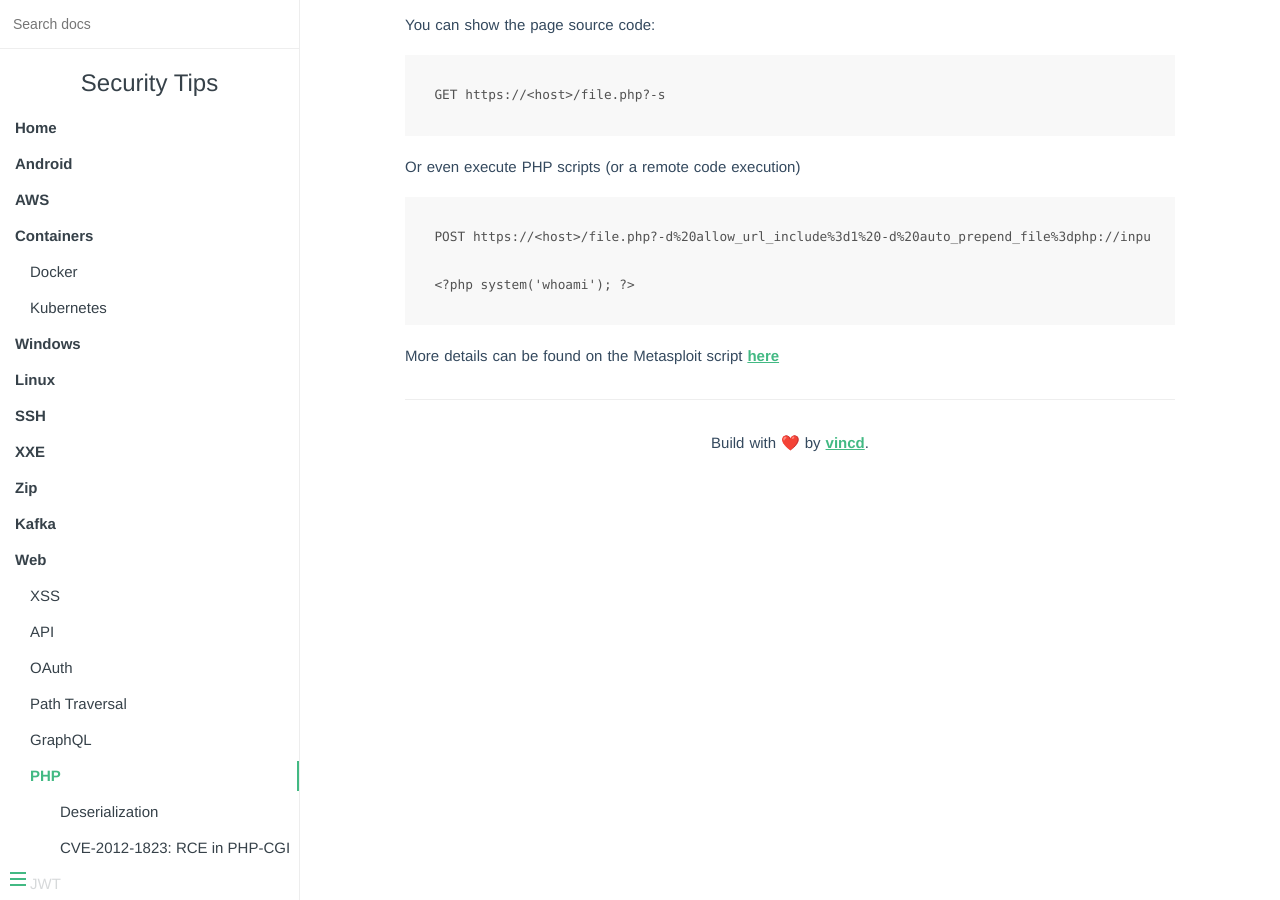
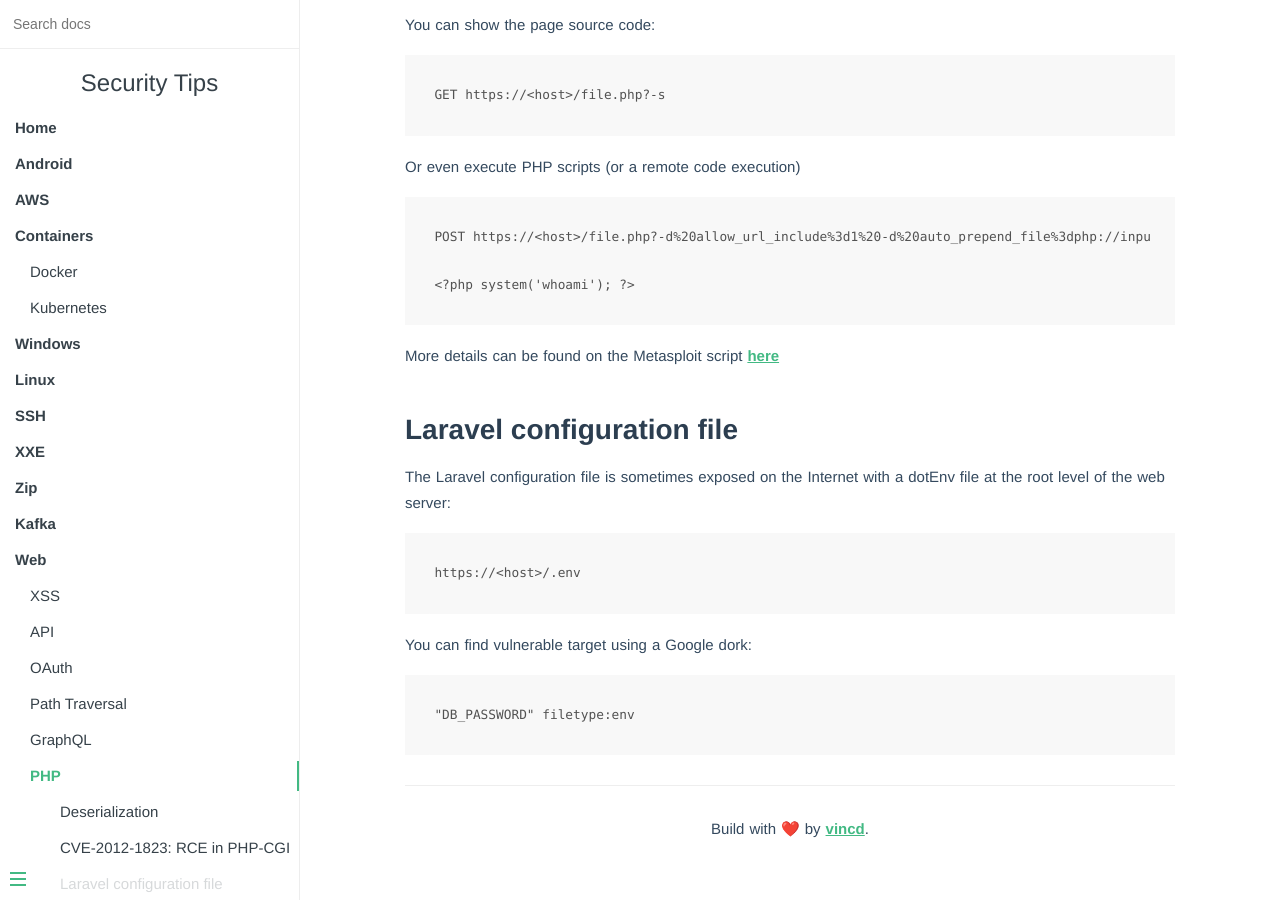
Before and after one commit to vincd/security-tips, an MkDocs documentation site: the page built from docs/php.md, in a window 1280 px wide and 900 px high, scrolled down 1643 px. Built offline with MkDocs 1.6.1, drawn with Linux system fonts in a browser that asks for light colours.

Commit message:
Add Laravel .env file tips

````diff
--- a/docs/php.md
+++ b/docs/php.md
@@ -76,3 +76,20 @@ POST https://<host>/file.php?-d%20allow_url_include%3d1%20-d%20auto_prepend_file
 ```
 
 More details can be found on the Metasploit script [here](https://github.com/rapid7/metasploit-framework/blob/master/modules/exploits/multi/http/php_cgi_arg_injection.rb)
+
+
+
+## Laravel configuration file
+
+The Laravel configuration file is sometimes exposed on the Internet with a dotEnv
+file at the root level of the web server:
+
+```
+https://<host>/.env
+```
+
+You can find vulnerable target using a Google dork:
+
+```
+"DB_PASSWORD" filetype:env
+```
````
